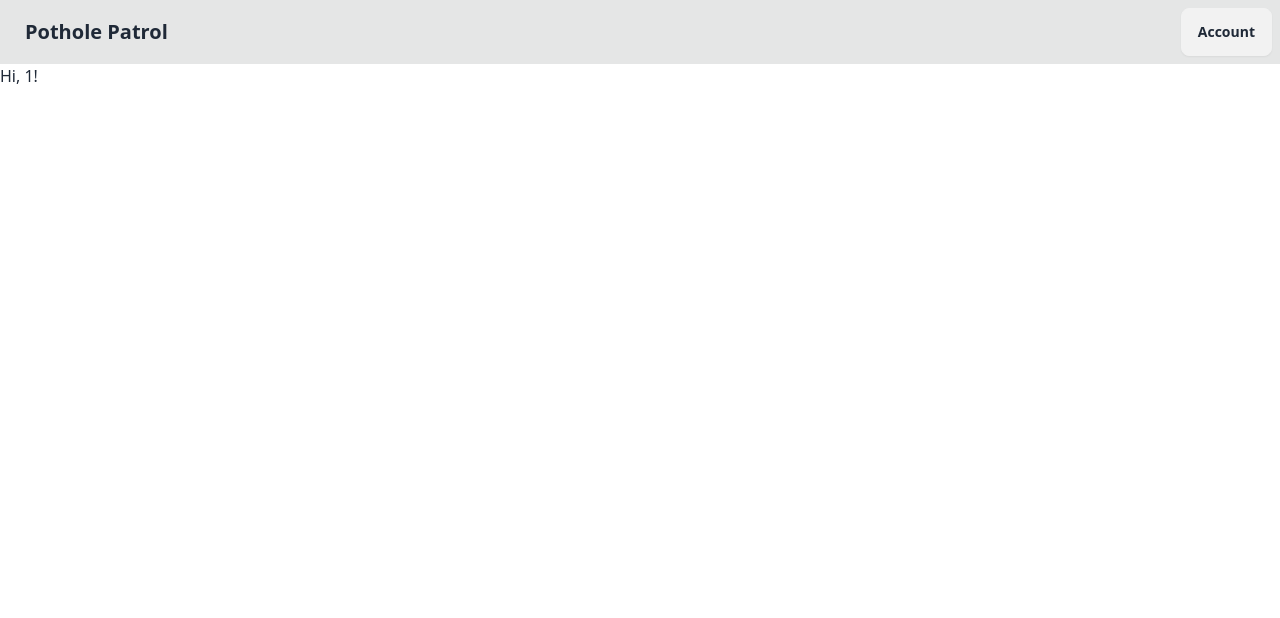
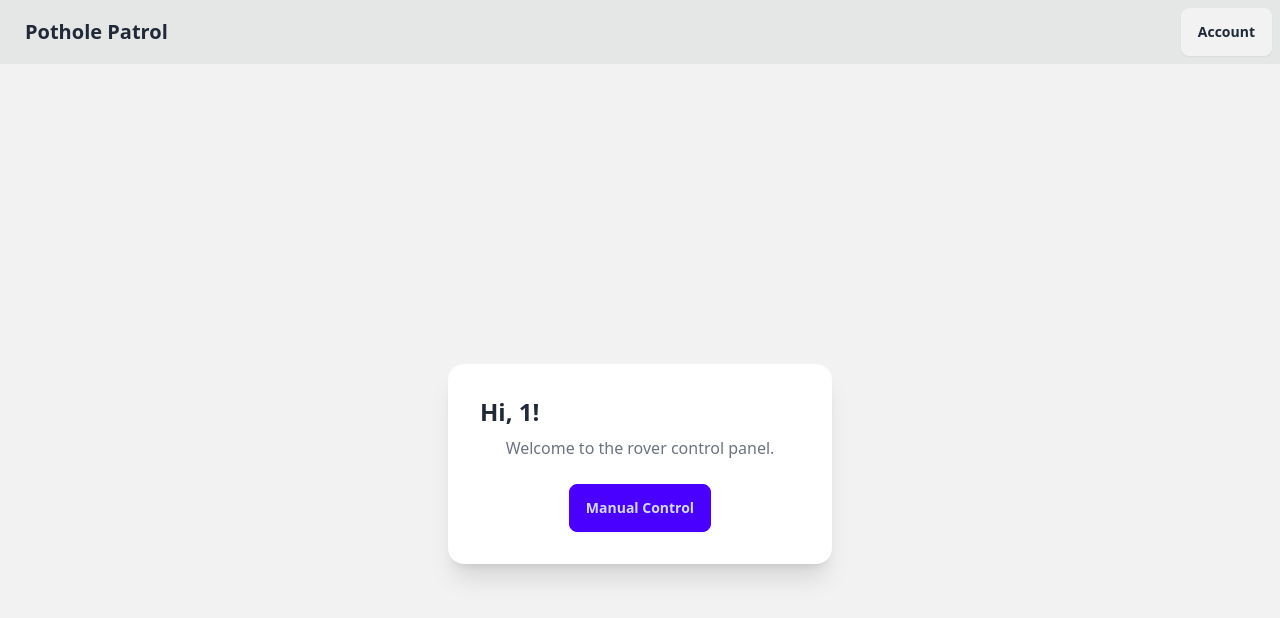
Before and after one commit to ByteSizedRobotics/rover-ui, a SvelteKit app: page /rover/1 in a window 1280 px wide. Shown: the top 618 px of the page. Built offline with nearby package versions, Linux system fonts and the light colour scheme; no server answers.

Commit message:
enhance rover control panel UI with card layout and welcome message

```diff
--- a/src/routes/rover/[id]/+page.svelte
+++ b/src/routes/rover/[id]/+page.svelte
@@ -4,4 +4,14 @@
     let { data }: { data: PageServerData } = $props();
 </script>
 
-<h1>Hi, {data.id}!</h1>
+<div class="flex flex-col items-center justify-center min-h-screen bg-base-200 text-center">
+    <div class="card w-96 bg-base-100 shadow-xl">
+        <div class="card-body">
+            <h1 class="card-title text-2xl font-bold">Hi, {data.id}!</h1>
+            <p class="text-gray-500">Welcome to the rover control panel.</p>
+            <div class="card-actions justify-center mt-4">
+                <a href="/manual-ctrl" class="btn btn-primary">Manual Control</a>
+            </div>
+        </div>
+    </div>
+</div>
```
